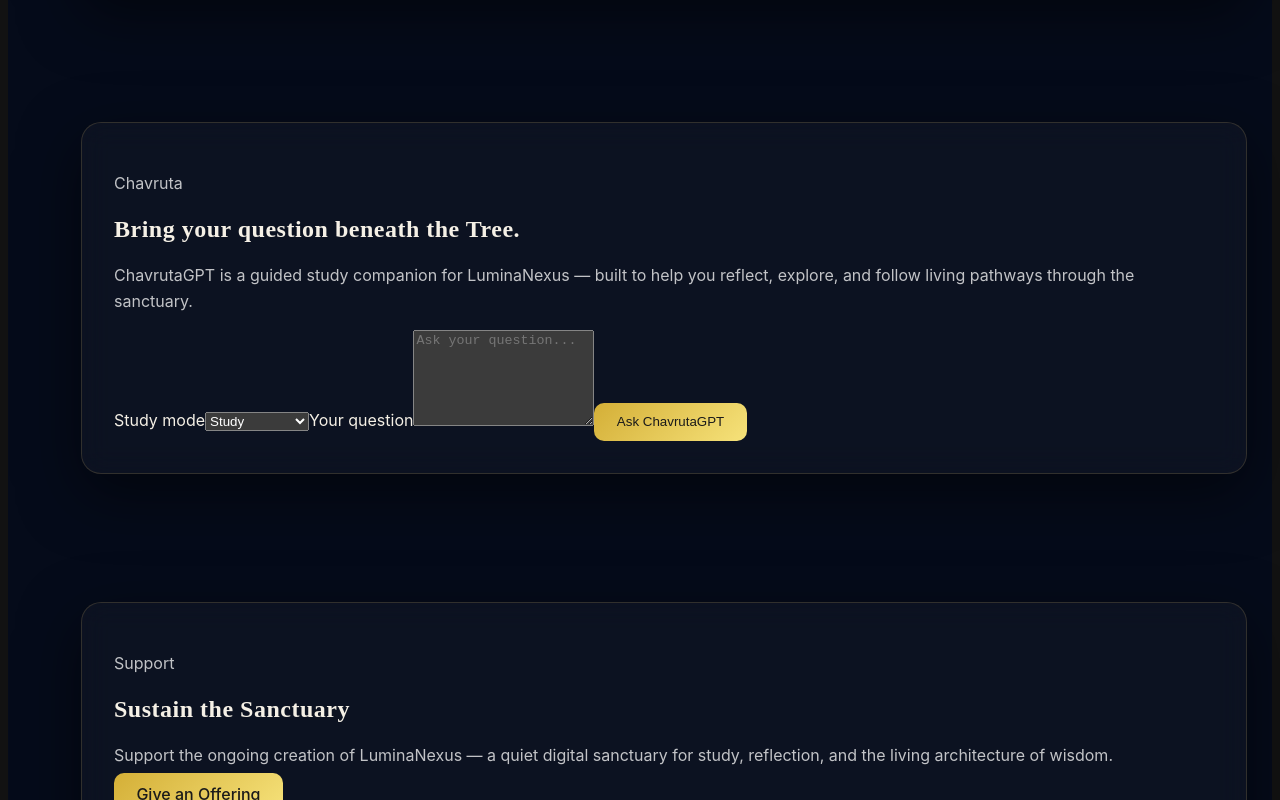
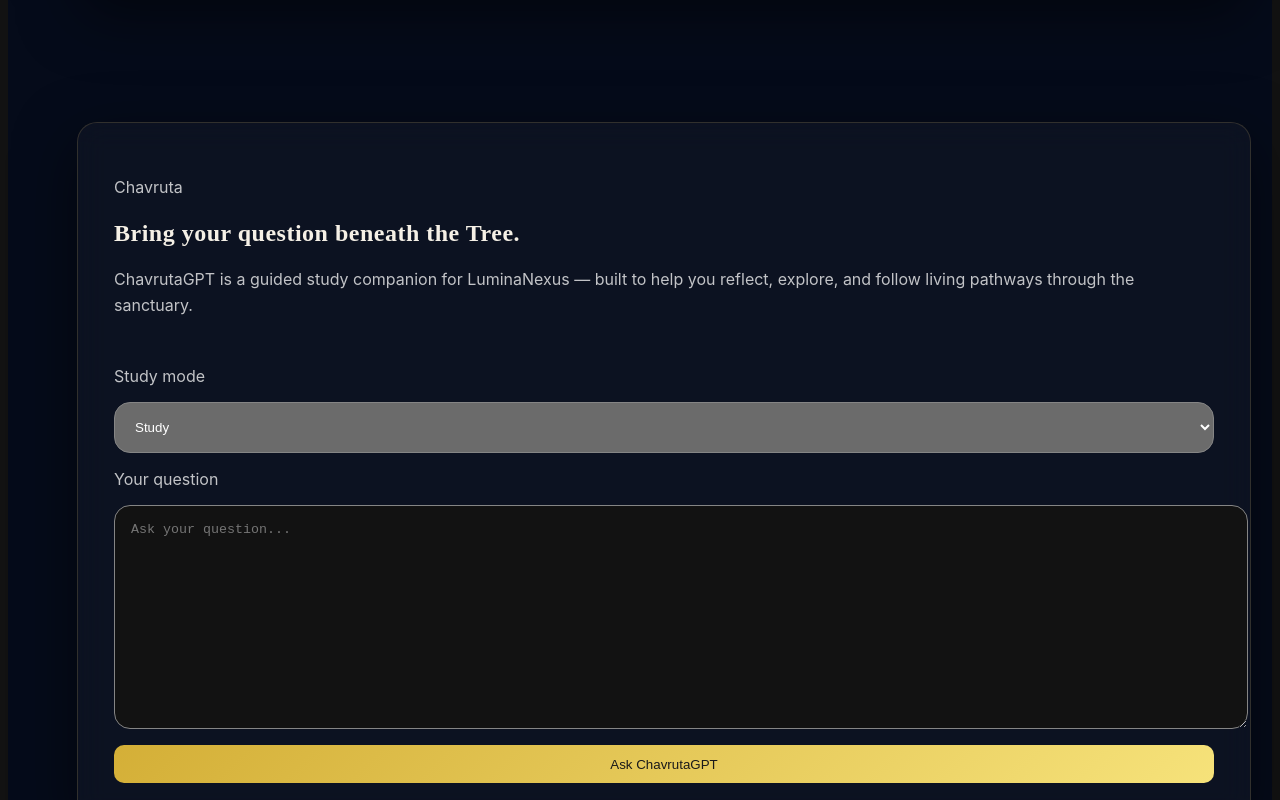
Before and after one commit to richardatf-oss/luminanexus-site, a React (Vite) app: page / in a window 1280 px wide. Shown: the part 5800-6600 px from the top of the page. Built offline with nearby package versions, Linux system fonts and the light colour scheme.

Commit message:
Update global.css

```diff
--- a/src/styles/global.css
+++ b/src/styles/global.css
@@ -329,3 +329,46 @@ p {
   transform: translateY(-2px);
   box-shadow: 0 10px 25px rgba(212,175,55,0.4);
 }
+/* HARD FIX — Chavruta vertical layout */
+
+.chavruta-panel {
+  display: grid !important;
+  gap: 2rem !important;
+  padding: 2.25rem !important;
+}
+
+.chavruta-form {
+  display: grid !important;
+  grid-template-columns: 1fr !important;
+  gap: 1rem !important;
+  width: 100% !important;
+}
+
+.chavruta-field {
+  display: grid !important;
+  gap: 0.45rem !important;
+  width: 100% !important;
+}
+
+.chavruta-form__label {
+  display: block !important;
+  color: var(--text-soft, rgba(255,255,255,0.75)) !important;
+}
+
+.chavruta-form__select,
+.chavruta-form__textarea {
+  display: block !important;
+  width: 100% !important;
+  max-width: 100% !important;
+  border-radius: 16px !important;
+  padding: 1rem !important;
+}
+
+.chavruta-form__textarea {
+  min-height: 190px !important;
+}
+
+.chavruta-form__actions {
+  display: flex !important;
+  justify-content: flex-start !important;
+}
```
